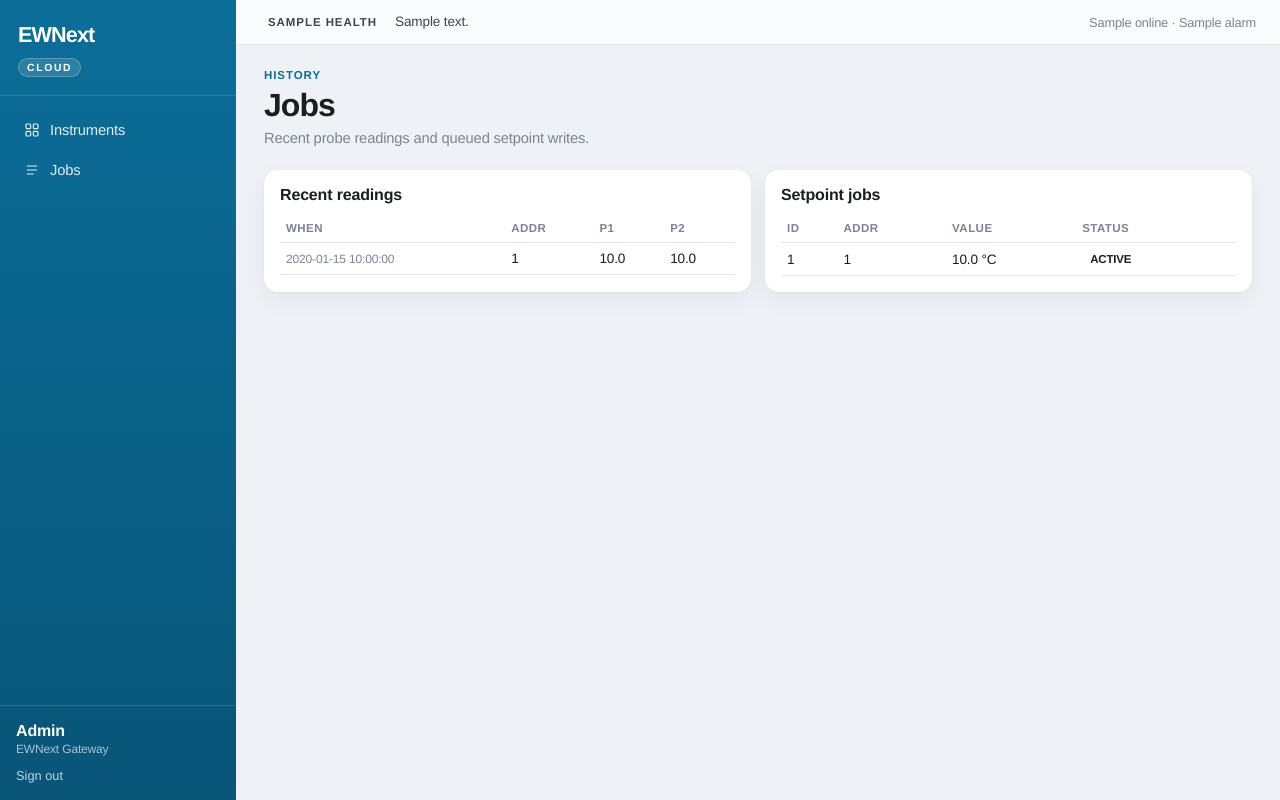
After one commit to RichardChitambo2312/ewnext-cloud, a FastAPI app: template cloud/templates/jobs.html in a window 1280 px wide. The commit adds this page. Run offline with FastAPI, Linux system fonts and the light colour scheme; the template is opened without the code that fills it: most values are stand-ins (such as "Sample title", 1, 10 or a date in 2020); some libraries are stand-ins or nearby versions.

Commit message:
Move readings and setpoint jobs onto a separate Jobs page.
Keep Instruments as widgets only. Jobs is now /jobs in the sidebar.

Co-authored-by: Cursor <cursoragent@cursor.com>

```diff
--- a/cloud/app.py
+++ b/cloud/app.py
@@ -526,10 +526,7 @@ async def job_result(job_id: int, request: Request) -> dict:
     return {"ok": True}
 
 
-@app.get("/", response_class=HTMLResponse)
-def home(request: Request):
-    if not logged_in(request):
-        return RedirectResponse("/login", status_code=302)
+def dashboard_shell() -> dict:
     with db() as conn:
         cur = conn.cursor()
         cur.execute(
@@ -542,17 +539,15 @@ def home(request: Request):
         )
         instruments = fetchall(cur)
         cur.execute(
-            "SELECT id, device_id, instrument_id, kind, display_value, status, created_at, error FROM jobs ORDER BY id DESC LIMIT 30"
+            """
+            SELECT id, device_id, instrument_id, kind, display_value, status
+            FROM jobs
+            WHERE status='pending' AND kind='setpoint'
+            """
         )
-        jobs = fetchall(cur)
-        cur.execute(
-            "SELECT device_id, instrument_id, probe1, probe2, received_at FROM readings ORDER BY id DESC LIMIT 40"
-        )
-        readings = fetchall(cur)
+        pending_jobs = fetchall(cur)
     pending_by_key = {
-        (j.get("device_id"), j.get("instrument_id")): j
-        for j in jobs
-        if j.get("status") == "pending" and j.get("kind") == "setpoint"
+        (j.get("device_id"), j.get("instrument_id")): j for j in pending_jobs
     }
     widgets = [
         decorate_instrument(
@@ -587,18 +582,47 @@ def home(request: Request):
             "label": "OK",
             "detail": f"{online_n} controller{'s' if online_n != 1 else ''} online",
         }
-    return templates.TemplateResponse(
-        "index.html",
+    return {
+        "instruments": widgets,
+        "health": health,
+        "online_n": online_n,
+        "alarm_n": alarm_n,
+    }
+
+
+@app.get("/", response_class=HTMLResponse)
+def home(request: Request):
+    if not logged_in(request):
+        return RedirectResponse("/login", status_code=302)
+    ctx = dashboard_shell()
+    ctx.update({"request": request, "page": "instruments"})
+    return templates.TemplateResponse("index.html", ctx)
+
+
+@app.get("/jobs", response_class=HTMLResponse)
+def jobs_page(request: Request):
+    if not logged_in(request):
+        return RedirectResponse("/login", status_code=302)
+    ctx = dashboard_shell()
+    with db() as conn:
+        cur = conn.cursor()
+        cur.execute(
+            "SELECT id, device_id, instrument_id, kind, display_value, status, created_at, error FROM jobs ORDER BY id DESC LIMIT 30"
+        )
+        jobs = fetchall(cur)
+        cur.execute(
+            "SELECT device_id, instrument_id, probe1, probe2, received_at FROM readings ORDER BY id DESC LIMIT 40"
+        )
+        readings = fetchall(cur)
+    ctx.update(
         {
             "request": request,
-            "instruments": widgets,
+            "page": "jobs",
             "jobs": jobs,
             "readings": readings,
-            "health": health,
-            "online_n": online_n,
-            "alarm_n": alarm_n,
-        },
+        }
     )
+    return templates.TemplateResponse("jobs.html", ctx)
 
 
 @app.get("/login", response_class=HTMLResponse)
--- /dev/null
+++ b/cloud/templates/base.html
@@ -0,0 +1,55 @@
+<!DOCTYPE html>
+<html lang="en">
+<head>
+  <meta charset="utf-8">
+  <meta name="viewport" content="width=device-width, initial-scale=1">
+  <title>{% block title %}EWNext Cloud{% endblock %}</title>
+  <link rel="stylesheet" href="/static/app.css">
+  <meta http-equiv="refresh" content="20">
+</head>
+<body>
+  <div class="shell">
+    <aside class="sidebar">
+      <div class="sidebar-brand">
+        <strong class="brand-word">EWNext</strong>
+        <span class="sidebar-mini">Cloud</span>
+      </div>
+      <nav class="sidebar-nav" aria-label="App">
+        <a class="side-link{% if page == 'instruments' %} active{% endif %}" href="/">
+          <svg width="16" height="16" viewBox="0 0 24 24" fill="none" stroke="currentColor" stroke-width="1.8"><rect x="3" y="3" width="7" height="7" rx="1.5"/><rect x="14" y="3" width="7" height="7" rx="1.5"/><rect x="3" y="14" width="7" height="7" rx="1.5"/><rect x="14" y="14" width="7" height="7" rx="1.5"/></svg>
+          <span>Instruments</span>
+        </a>
+        <a class="side-link{% if page == 'jobs' %} active{% endif %}" href="/jobs">
+          <svg width="16" height="16" viewBox="0 0 24 24" fill="none" stroke="currentColor" stroke-width="1.8"><path d="M5 6h14M5 12h14M5 18h9" stroke-linecap="round"/></svg>
+          <span>Jobs</span>
+        </a>
+      </nav>
+      <div class="sidebar-foot">
+        <div class="side-user">
+          <strong>Admin</strong>
+          <span>EWNext Gateway</span>
+        </div>
+        <form method="post" action="/logout">
+          <button class="side-logout" type="submit">Sign out</button>
+        </form>
+      </div>
+    </aside>
+
+    <div class="shell-content">
+      <header class="shell-topbar">
+        <div class="top-health top-health-{{ health.level }}">
+          <span class="top-health-label">{{ health.label }}</span>
+          <span>{{ health.detail }}</span>
+        </div>
+        <div class="top-meta">
+          <span class="top-store">{{ online_n }} online · {{ alarm_n }} alarm</span>
+        </div>
+      </header>
+
+      <main class="shell-main">
+        {% block content %}{% endblock %}
+      </main>
+    </div>
+  </div>
+</body>
+</html>
--- /dev/null
+++ b/cloud/templates/jobs.html
@@ -0,0 +1,50 @@
+{% extends "base.html" %}
+{% block title %}EWNext Cloud — Jobs{% endblock %}
+{% block content %}
+        <div class="page-head">
+          <div>
+            <p class="eyebrow">History</p>
+            <h1>Jobs</h1>
+            <p class="page-sub">Recent probe readings and queued setpoint writes.</p>
+          </div>
+        </div>
+
+        <section class="split" aria-label="Readings and jobs">
+          <article class="panel">
+            <h2>Recent readings</h2>
+            <table>
+              <thead><tr><th>When</th><th>Addr</th><th>P1</th><th>P2</th></tr></thead>
+              <tbody>
+              {% for r in readings %}
+                <tr>
+                  <td class="small">{{ r.received_at }}</td>
+                  <td>{{ r.instrument_id }}</td>
+                  <td>{% if r.probe1 is not none %}{{ '%.1f'|format(r.probe1) }}{% else %}—{% endif %}</td>
+                  <td>{% if r.probe2 is not none %}{{ '%.1f'|format(r.probe2) }}{% else %}—{% endif %}</td>
+                </tr>
+              {% else %}
+                <tr><td colspan="4">No rows yet</td></tr>
+              {% endfor %}
+              </tbody>
+            </table>
+          </article>
+          <article class="panel">
+            <h2>Setpoint jobs</h2>
+            <table>
+              <thead><tr><th>ID</th><th>Addr</th><th>Value</th><th>Status</th></tr></thead>
+              <tbody>
+              {% for j in jobs %}
+                <tr>
+                  <td>{{ j.id }}</td>
+                  <td>{{ j.instrument_id }}</td>
+                  <td>{{ '%.1f'|format(j.display_value) }} °C</td>
+                  <td><span class="status {{ j.status }}">{{ j.status }}</span></td>
+                </tr>
+              {% else %}
+                <tr><td colspan="4">No jobs yet</td></tr>
+              {% endfor %}
+              </tbody>
+            </table>
+          </article>
+        </section>
+{% endblock %}
```
Also changed, not shown: cloud/templates/index.html (+5 -94 lines).
